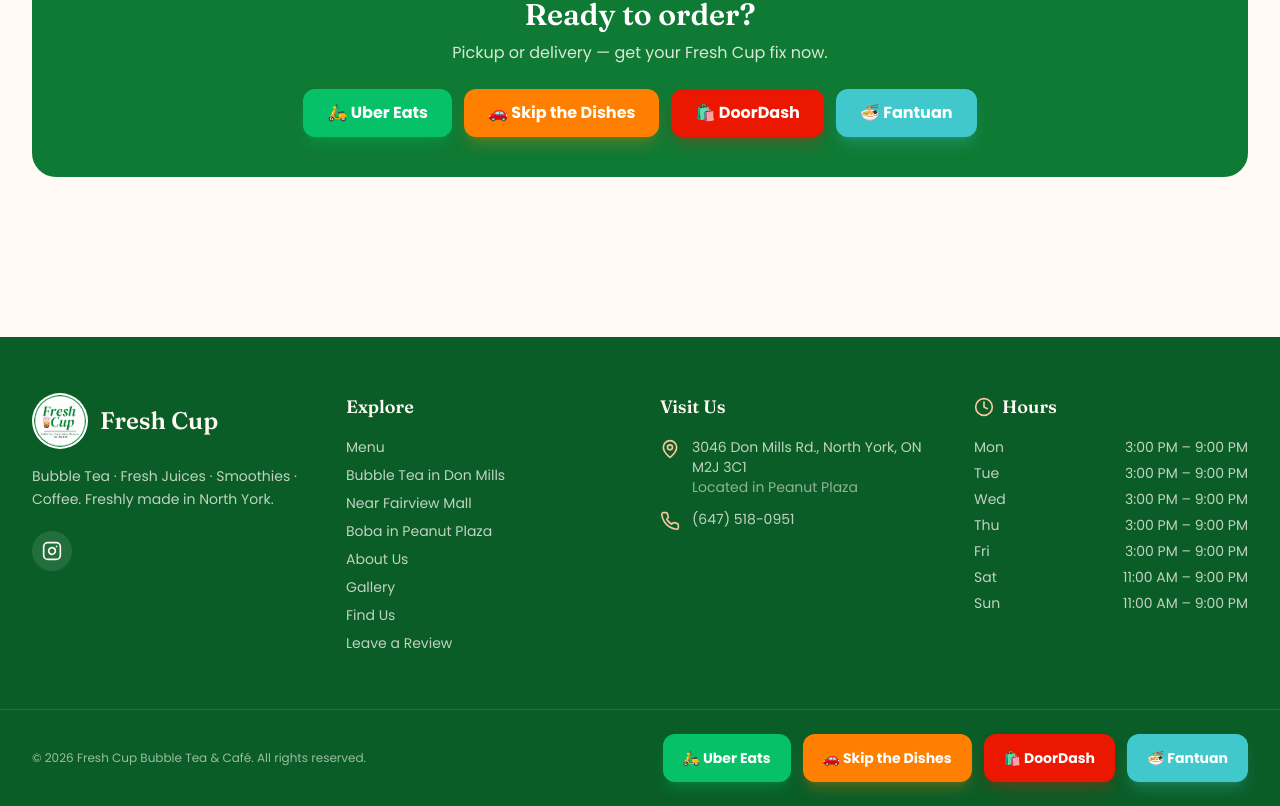
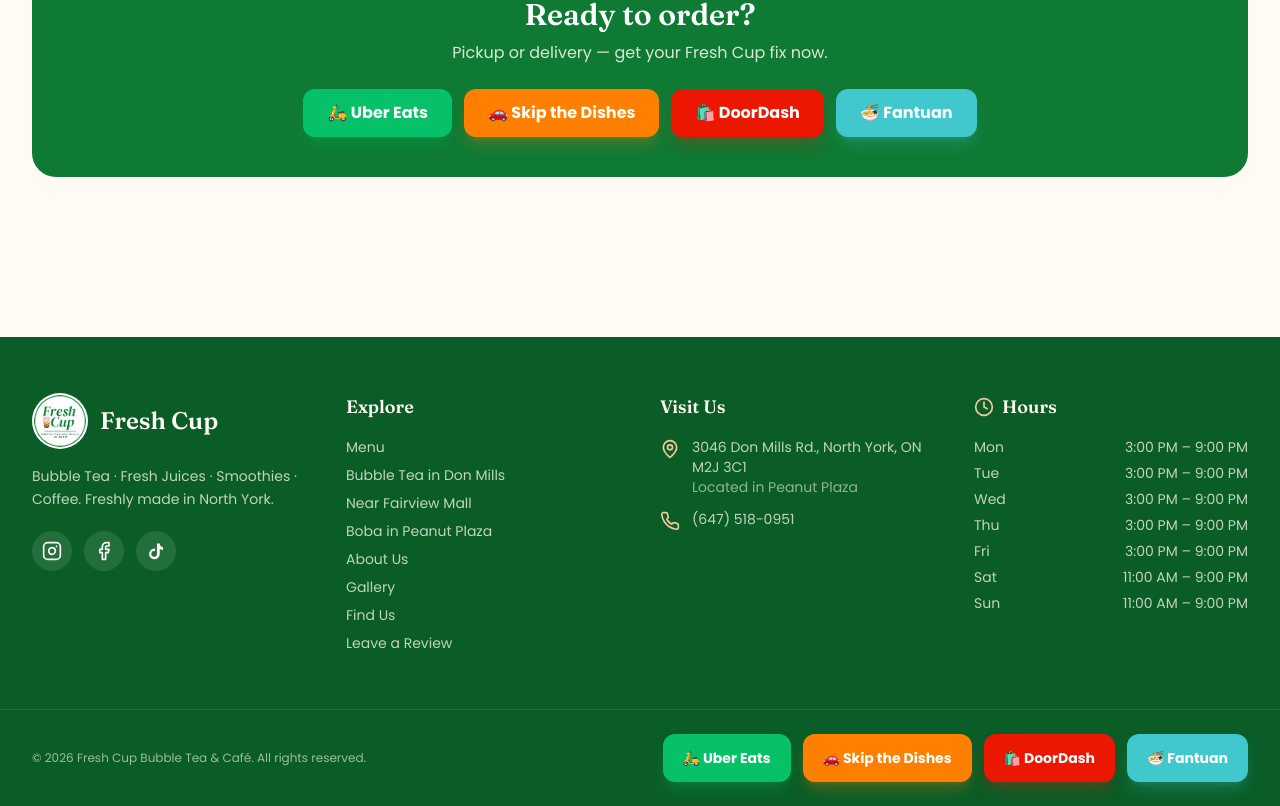
Before and after one commit to rtdjin3000/freshcup_website, a Next.js app: page /menu in a window 1280 px wide. Shown: the part 9121-9927 px from the top of the page. Built offline with nearby package versions, Linux system fonts and the light colour scheme.

Commit message:
Add real Instagram, Facebook & TikTok links (footer icons + sameAs schema)

```diff
--- a/app/layout.tsx
+++ b/app/layout.tsx
@@ -225,7 +225,9 @@ function StructuredData() {
         }
       : {}),
     sameAs: [
-      "https://www.instagram.com/",
+      "https://www.instagram.com/freshcup.ontario/",
+      "https://www.facebook.com/p/Fresh-Cup-61567289606413/",
+      "https://www.tiktok.com/@fresh.cup2",
       "https://www.ubereats.com/ca/store/fresh-cup/AkTM4CFtTY6bIWv5hngbKg",
       "https://www.skipthedishes.com/fresh-cup-bubble-tea",
       "https://www.doordash.com/store/fresh-cup-north-york-32103931/52514548/?event_type=autocomplete&pickup=false",
--- a/components/Footer.tsx
+++ b/components/Footer.tsx
@@ -1,6 +1,6 @@
 import Image from "next/image";
 import Link from "next/link";
-import { MapPin, Phone, Clock, Instagram } from "lucide-react";
+import { MapPin, Phone, Clock, Instagram, Facebook } from "lucide-react";
 import { restaurant } from "@/data/restaurant";
 import OrderButtons from "./OrderButtons";
 
@@ -22,7 +22,7 @@ export default function Footer() {
           <p className="mt-4 text-sm leading-relaxed text-brand-cream/75">
             {restaurant.tagline}. Freshly made in {restaurant.city}.
           </p>
-          <div className="mt-5">
+          <div className="mt-5 flex items-center gap-3">
             <a
               href={restaurant.social.instagram}
               target="_blank"
@@ -31,6 +31,26 @@ export default function Footer() {
               className="inline-flex h-10 w-10 items-center justify-center rounded-full bg-white/10 transition-colors hover:bg-white/20"
             >
               <Instagram className="h-5 w-5" />
+            </a>
+            <a
+              href={restaurant.social.facebook}
+              target="_blank"
+              rel="noopener noreferrer"
+              aria-label="Facebook"
+              className="inline-flex h-10 w-10 items-center justify-center rounded-full bg-white/10 transition-colors hover:bg-white/20"
+            >
+              <Facebook className="h-5 w-5" />
+            </a>
+            <a
+              href={restaurant.social.tiktok}
+              target="_blank"
+              rel="noopener noreferrer"
+              aria-label="TikTok"
+              className="inline-flex h-10 w-10 items-center justify-center rounded-full bg-white/10 transition-colors hover:bg-white/20"
+            >
+              <svg viewBox="0 0 24 24" className="h-5 w-5" fill="currentColor" aria-hidden="true">
+                <path d="M16.5 3a4.98 4.98 0 0 0 4 4.62v3.06a8.02 8.02 0 0 1-4-1.08v5.9a6.4 6.4 0 1 1-6.4-6.4c.22 0 .43.01.64.04v3.13a3.34 3.34 0 1 0 2.36 3.2V3h3.4Z" />
+              </svg>
             </a>
           </div>
         </div>
--- a/data/restaurant.ts
+++ b/data/restaurant.ts
@@ -37,7 +37,9 @@ export const restaurant = {
       "https://www.fantuanorder.com/en-US/store/Restaurant/ca-31324?rTraceId=s-1-1-2067298929082449931",
   },
   social: {
-    instagram: "https://www.instagram.com/",
+    instagram: "https://www.instagram.com/freshcup.ontario/",
+    facebook: "https://www.facebook.com/p/Fresh-Cup-61567289606413/",
+    tiktok: "https://www.tiktok.com/@fresh.cup2",
   },
   // Seasonal hook — set active:false to remove the World Cup promo everywhere when it ends.
   worldCup: {
```
